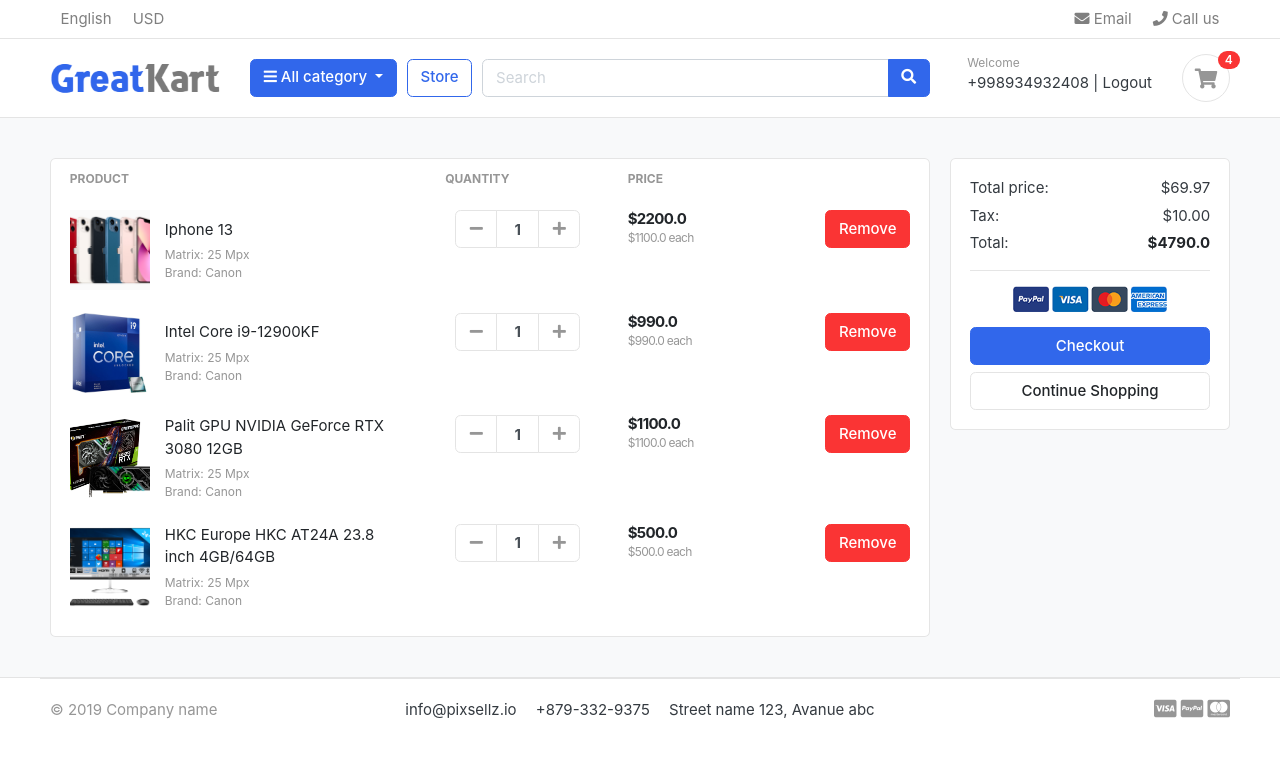
After one commit to asherzod1/Eshop-, a Django app: page /order/items/ in a window 1280 px wide. The commit adds this page. Shown: the top 758 px of the page. Run offline with Django 3.2, Linux system fonts and the light colour scheme; a user stored in the database is signed in; data comes from the database, SQL or seed files in the repository; both versions use the stored data as it was after the commit; some libraries are stand-ins or nearby versions; some web fonts are replaced.

Commit message:
Asherzod

```diff
--- a/eshop/urls.py
+++ b/eshop/urls.py
@@ -26,6 +26,7 @@ urlpatterns = [
     path('register/', register, name = 'register'),
     path('search/', search, name = 'search'),
     path('product/', include('product.urls')),
+    path('order/', include('order.urls')),
     path('', home, name = 'home'),
 ]
 
--- a/order/models.py
+++ b/order/models.py
@@ -17,8 +17,18 @@ class Order(models.Model):
     shipped_date = models.DateTimeField(null=True,blank=True)
     canceled_date = models.DateTimeField(null=True,blank=True)
     status = models.CharField(max_length=10, choices=STATUSES, default='PENDING')
+    def __str__(self):
+        return f'{self.customer.get_name} - order: {self.id}'
+    def items_count(self):
+        return self.details.count()
+    def total_price(self):
+        return sum([ i.product.price * i.quantity for i in self.details.all() ])
 
 class Order_detail(models.Model):
     order = models.ForeignKey(Order,on_delete=models.CASCADE, related_name='details')
     product = models.ForeignKey(Product, on_delete=models.SET_NULL,null=True, related_name='orders')
     quantity = models.IntegerField(default=1)
+    def __str__(self):
+        return f'order:{self.order.id} - product:{self.product} - quantity: {self.quantity}'
+    def total_price(self):
+        return self.product.price * self.quantity
--- /dev/null
+++ b/order/urls.py
@@ -0,0 +1,6 @@
+from django.urls import path
+from .views import add_cart, orders_cart
+urlpatterns = [
+    path('add-cart/', add_cart, name ='add_cart'),
+    path('items/', orders_cart, name ='orders_cart')
+]
--- a/order/views.py
+++ b/order/views.py
@@ -1,3 +1,47 @@
+import json
+
+from django.http import JsonResponse
 from django.shortcuts import render
 
 # Create your views here.
+from order.models import Order, Order_detail
+from product.models import Product
+from utilits.utilits import get_order_count
+
+
+def add_cart(request):
+    if request.method == "POST":
+        data:dict = json.loads(request.body)
+        product = Product.objects.get(id=data['product_id'])
+        user_orders = request.user.orders.all().order_by('-id')
+        if user_orders:
+            order = user_orders.first()
+        else:
+            order = Order.objects.create(
+                customer=request.user
+            )
+        order_detail = Order_detail.objects.filter(
+            order=order,
+            product=product
+        )
+        if order_detail:
+            order_detail.delete()
+        else:
+            order_detail = Order_detail.objects.create(
+                order=order,
+                product=product
+            )
+
+    return JsonResponse({"items_count": order.items_count()})
+
+def orders_cart(request):
+    badge_count = get_order_count(request)
+    order = request.user.orders.order_by('-id').first()
+    return render(
+        request=request,
+        template_name='pages/orders_cart.html',
+        context = {
+            'badge_count':badge_count,
+            'order':order
+        }
+    )
--- a/product/models.py
+++ b/product/models.py
@@ -18,3 +18,6 @@ class Product(models.Model):
         if self.image:
             return self.image.url
         return ''
+
+    def __str__(self):
+        return self.name
--- a/templates/components/product_cart.html
+++ b/templates/components/product_cart.html
@@ -13,6 +13,7 @@
                 <del class="price-old">$1980</del>
             </div> <!-- price-wrap.// -->
         </div>
-        <a href="#" class="btn btn-block btn-success">Added to cart </a>
+        <a href="javascript:;" class="btn btn-block btn-primary add-to-cart" data-id="{{ object.id }}">Add to cart </a>
+{#        <a href="#" class="btn btn-block btn-success">Added to cart </a>#}
     </figcaption>
 </figure>
--- a/templates/layout/head.html
+++ b/templates/layout/head.html
@@ -29,7 +29,22 @@
 <link href="https://cdn.jsdelivr.net/npm/swiffy-slider@1.4.0/dist/css/swiffy-slider.min.css" rel="stylesheet" crossorigin="anonymous">
 <script type="text/javascript">
 /// some script
-
+function getCookie(name) {
+    let cookieValue = null;
+    if (document.cookie && document.cookie !== '') {
+        const cookies = document.cookie.split(';');
+        for (let i = 0; i < cookies.length; i++) {
+            const cookie = cookies[i].trim();
+            // Does this cookie string begin with the name we want?
+            if (cookie.substring(0, name.length + 1) === (name + '=')) {
+                cookieValue = decodeURIComponent(cookie.substring(name.length + 1));
+                break;
+            }
+        }
+    }
+    return cookieValue;
+}
+const csrftoken = getCookie('csrftoken');
 
 
 // jquery ready start
--- a/templates/layout/navbar.html
+++ b/templates/layout/navbar.html
@@ -80,9 +80,9 @@
                             </div>
 					    </div>
                     {% endif %}
-					<a href="./cart.html" class="widget-header pl-3 ml-3">
+					<a href="{% url 'orders_cart' %}" class="widget-header pl-3 ml-3">
 						<div class="icon icon-sm rounded-circle border"><i class="fa fa-shopping-cart"></i></div>
-						<span class="badge badge-pill badge-danger notify">0</span>
+						<span id="badge" class="badge badge-pill badge-danger notify">{{ badge_count }}</span>
 					</a>
 				</div> <!-- widgets-wrap.// -->
 			</div> <!-- col.// -->
--- /dev/null
+++ b/templates/pages/orders_cart.html
@@ -0,0 +1,100 @@
+{% extends 'base.html' %}
+{% load static %}
+
+{% block content %}
+
+<section class="section-content padding-y bg">
+<div class="container">
+
+<!-- ============================ COMPONENT 1 ================================= -->
+
+<div class="row">
+	<aside class="col-lg-9">
+<div class="card">
+<table class="table table-borderless table-shopping-cart">
+<thead class="text-muted">
+<tr class="small text-uppercase">
+  <th scope="col">Product</th>
+  <th scope="col" width="120">Quantity</th>
+  <th scope="col" width="120">Price</th>
+  <th scope="col" class="text-right" width="200"> </th>
+</tr>
+</thead>
+<tbody>
+{% for item in order.details.all %}
+    <tr>
+	<td>
+		<figure class="itemside align-items-center">
+			<div class="aside"><img src="{{ item.product.imageURL }}" class="img-sm"></div>
+			<figcaption class="info">
+				<a href="{% url 'product_detail' item.product.id %}" class="title text-dark">{{ item.product.name }}</a>
+				<p class="text-muted small">Matrix: 25 Mpx <br> Brand: Canon</p>
+			</figcaption>
+		</figure>
+	</td>
+	<td>
+		<!-- col.// -->
+					<div class="col">
+						<div class="input-group input-spinner">
+							<div class="input-group-prepend">
+							<button class="btn btn-light" type="button" id="button-plus"> <i class="fa fa-minus"></i> </button>
+							</div>
+							<input type="text" class="form-control"  value="1">
+							<div class="input-group-append">
+							<button class="btn btn-light" type="button" id="button-minus"> <i class="fa fa-plus"></i> </button>
+							</div>
+						</div> <!-- input-group.// -->
+					</div> <!-- col.// -->
+	</td>
+	<td>
+		<div class="price-wrap">
+			<var class="price">${{ item.total_price }}</var>
+			<small class="text-muted"> ${{ item.product.price }} each </small>
+		</div> <!-- price-wrap .// -->
+	</td>
+	<td class="text-right">
+	<a href="" class="btn btn-danger"> Remove</a>
+	</td>
+</tr>
+{% endfor %}
+
+</tbody>
+</table>
+</div> <!-- card.// -->
+
+	</aside> <!-- col.// -->
+	<aside class="col-lg-3">
+
+		<div class="card">
+		<div class="card-body">
+			<dl class="dlist-align">
+			  <dt>Total price:</dt>
+			  <dd class="text-right">$69.97</dd>
+			</dl>
+			<dl class="dlist-align">
+			  <dt>Tax:</dt>
+			  <dd class="text-right"> $10.00</dd>
+			</dl>
+			<dl class="dlist-align">
+			  <dt>Total:</dt>
+			  <dd class="text-right text-dark b"><strong>${{ order.total_price }}</strong></dd>
+			</dl>
+			<hr>
+			<p class="text-center mb-3">
+				<img src="{% static '/images/misc/payments.png' %}" height="26">
+			</p>
+			<a href="./place-order.html" class="btn btn-primary btn-block"> Checkout </a>
+			<a href="./store.html" class="btn btn-light btn-block">Continue Shopping</a>
+		</div> <!-- card-body.// -->
+		</div> <!-- card.// -->
+
+</aside> <!-- col.// -->
+
+
+</div> <!-- row.// -->
+<!-- ============================ COMPONENT 1 END .// ================================= -->
+
+</div> <!-- container .//  -->
+</section>
+<!-- ========================= SECTION CONTENT END// ========================= -->
+{% endblock %}
--- /dev/null
+++ b/utilits/utilits.py
@@ -0,0 +1,6 @@
+def get_order_count(request):
+    if request.user.is_authenticated:
+        if request.user.orders.all():
+            return request.user.orders.all().order_by('-id').first().details.count()
+        else:
+            return 0
```
Also changed, not shown: product/views.py (+12 -0 lines), templates/pages/store.html (+36 -2 lines), db.sqlite3.
